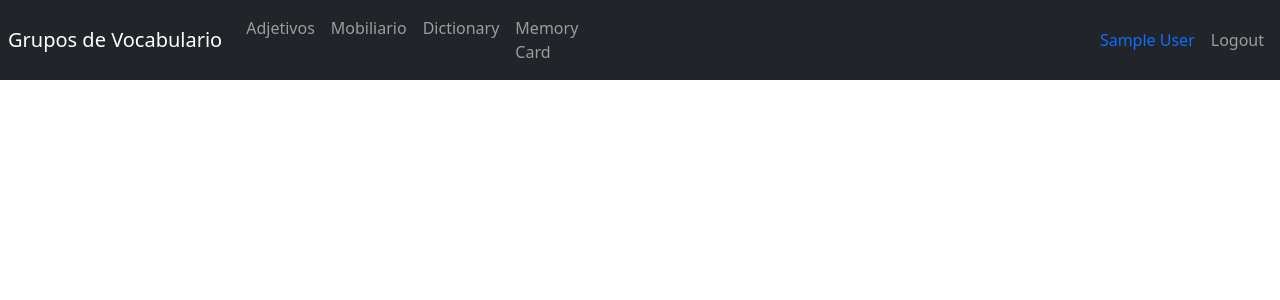
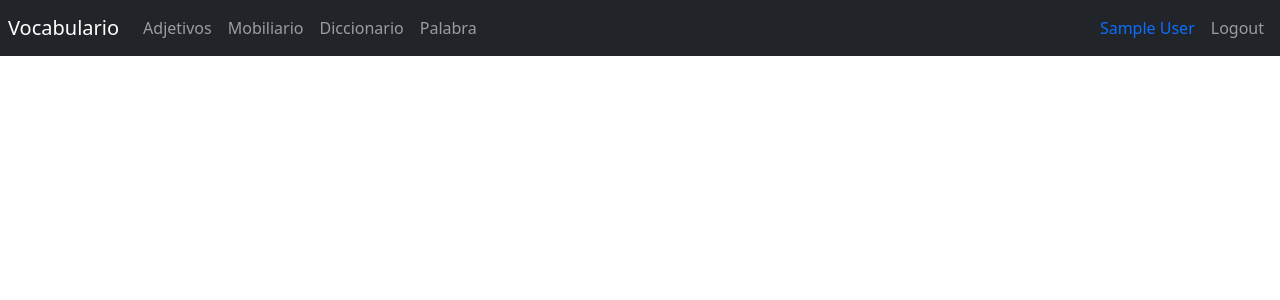
Before and after one commit to David-dgm/Vocabulary, a React (Vite) app: page /auth in a window 1280 px wide. Shown: the top 300 px of the page. Built offline with nearby package versions, Linux system fonts and the light colour scheme; sample sign-in values are in the browser's storage.

Commit message:
update titles

```diff
--- a/src/ui/components/NavBar.jsx
+++ b/src/ui/components/NavBar.jsx
@@ -19,7 +19,7 @@ export const Navbar = () => {
 	return (
 		<nav className='navbar navbar-expand-sm navbar-dark bg-dark p-2'>
 			<Link className='navbar-brand' to='/'>
-				Grupos de Vocabulario
+				Vocabulario
 			</Link>
 
 			<div className='navbar-collapse'>
@@ -32,11 +32,11 @@ export const Navbar = () => {
 						Mobiliario
 					</NavLink>
 					<NavLink className={getClassNameWhenIsActive} to='/search'>
-						Dictionary
+						Diccionario
 					</NavLink>
 
 					<NavLink className={getClassNameWhenIsActive} to='/memo-card'>
-						Memory Card
+						Palabra
 					</NavLink>
 				</div>
 			</div>
```
